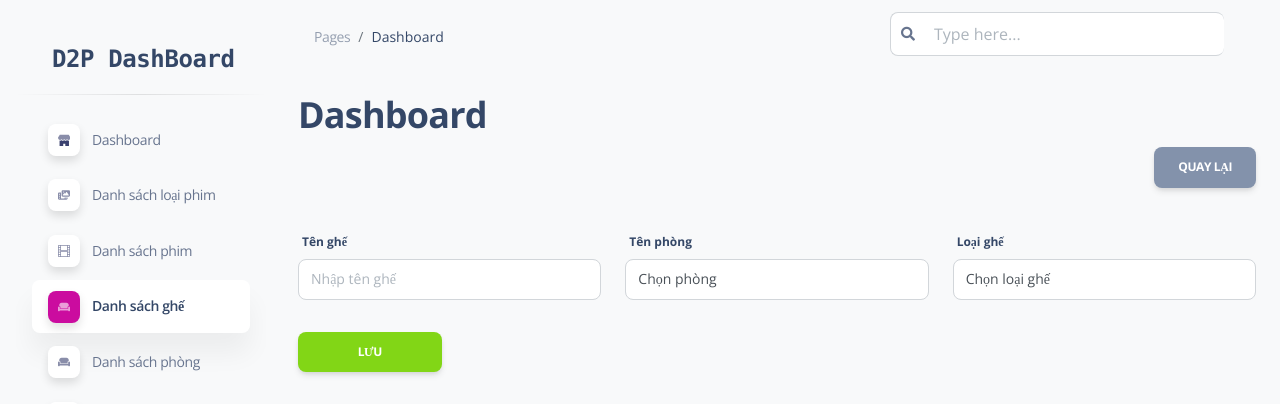
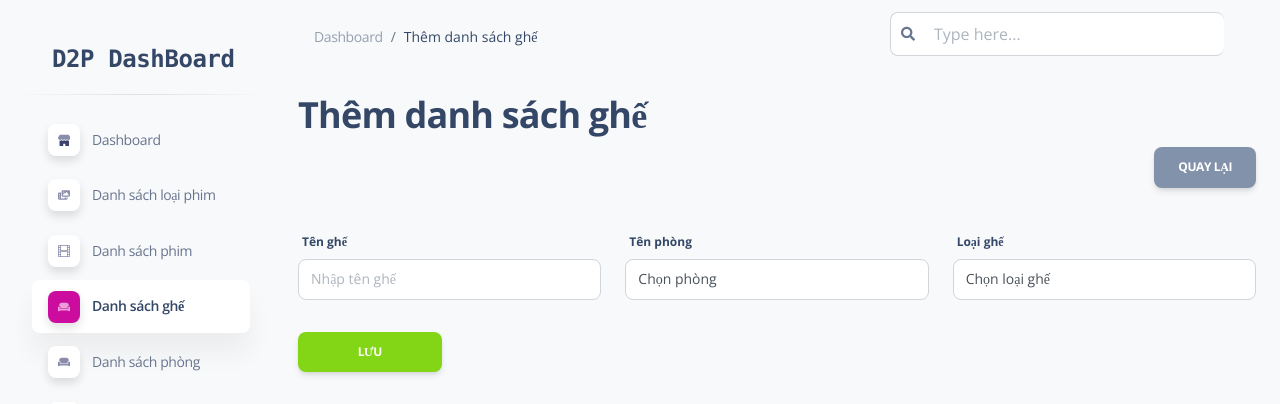
Before and after one commit to nguyenduydan/Website_BanVeXemPhim, a PHP site: page /admin/chair-add.php in a window 1280 px wide. Shown: the top 404 px of the page. Run offline with PHP 8.4, Linux system fonts and the light colour scheme; some libraries are stand-ins or nearby versions; some web fonts are replaced.

Commit message:
sửa title

```diff
--- a/admin/includes/header.php
+++ b/admin/includes/header.php
@@ -6,6 +6,7 @@
     // Lấy tên trang hiện tại
     $page = pathinfo($_SERVER['PHP_SELF'], PATHINFO_FILENAME);
 
+    // Mảng chứa các tiêu đề cho các trang
     $page_titles = [
         'dashboard' => 'Dashboard',
         'film' => 'Danh sách phim',
@@ -18,12 +19,27 @@
         'user' => 'Danh sách người dùng',
         'room' => 'Danh sách phòng chiếu',
         'menu' => 'Danh sách menu',
-
     ];
 
-    // Sử dụng giá trị mặc định nếu không có ánh xạ
-    $title = $page_titles[$page] ?? 'Dashboard';
-    global $title;
+    // Hàm để lấy tiêu đề dựa trên tên trang
+    function getPageTitle($page, $titles)
+    {
+        // Kiểm tra nếu trang có đuôi -add
+        if (strpos($page, '-add') !== false) {
+            // Lấy tên trang gốc bằng cách loại bỏ -add
+            $basePage = str_replace('-add', '', $page);
+            if (isset($titles[$basePage])) {
+                // Thêm "THÊM" vào đầu và chuyển đổi toàn bộ tiêu đề thành chữ in hoa
+                return "Thêm " . strtolower($titles[$basePage]);
+            }
+            return 'Dashboard';
+        }
+        // Nếu không có đuôi -add, trả về tiêu đề gốc với chữ in hoa
+        return $titles[$page] ?? 'Dashboard';
+    }
+
+    // Lấy tiêu đề trang hiện tại
+    $title = getPageTitle($page, $page_titles);
     ?>
 
     <!-- Required meta tags -->
--- a/admin/includes/navbar.php
+++ b/admin/includes/navbar.php
@@ -1,21 +1,3 @@
-<?php
-// Lấy đường dẫn URL
-$url_path = parse_url($_SERVER['REQUEST_URI'], PHP_URL_PATH);
-$path_parts = explode('/', trim($url_path, '/'));
-
-// Giả sử bạn đang sử dụng tên file để xác định trang
-$current_page_name = end($path_parts); // Lấy phần cuối cùng của đường dẫn
-// Ánh xạ trang cha cho từng trang
-$parent_pages = [
-    'categories' => 'Dashboard', // Trang cha của categories
-    'categories-add' => 'categories',
-    'film' => 'Categories', // Trang cha của film
-];
-
-// Gán tên trang cha nếu có
-$parent_title = $parent_pages[$current_page_name] ?? null;
-?>
-
 <style>
     #searchBox {
         width: 300px;
@@ -69,10 +51,7 @@ $parent_title = $parent_pages[$current_page_name] ?? null;
     <div class="container-fluid py-1 px-3">
         <nav aria-label="breadcrumb">
             <ol class="breadcrumb bg-transparent mb-0 pb-0 pt-1 px-0 me-sm-6 me-5">
-                <li class="breadcrumb-item text-sm"><a class="opacity-5 text-dark" href="javascript:;">Pages</a></li>
-                <?php if ($parent_title): ?>
-                    <li class="breadcrumb-item text-sm"><a class="text-dark" href="javascript:;"><?php echo htmlspecialchars($parent_title); ?></a></li>
-                <?php endif; ?>
+                <li class="breadcrumb-item text-sm"><a class="opacity-5 text-dark" href="../index.php">Dashboard</a></li>
                 <li class="breadcrumb-item text-sm text-dark active" aria-current="page"><?php echo htmlspecialchars($title); ?></li>
             </ol>
         </nav>
```
